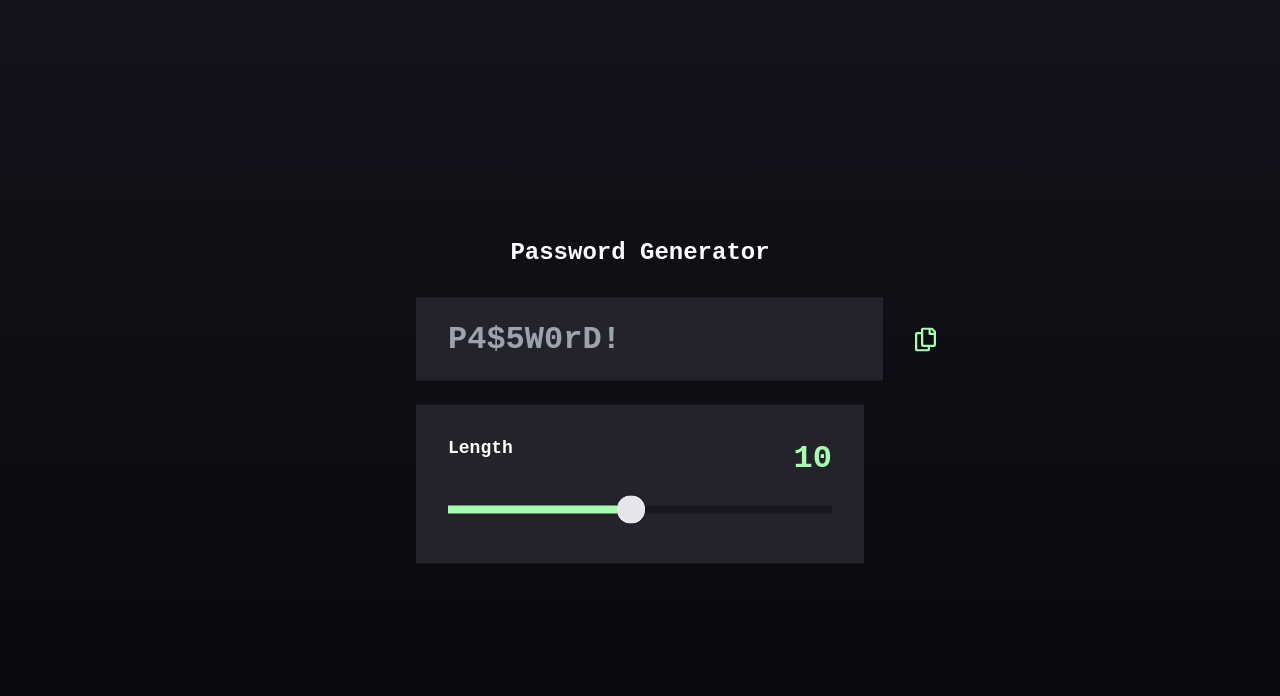
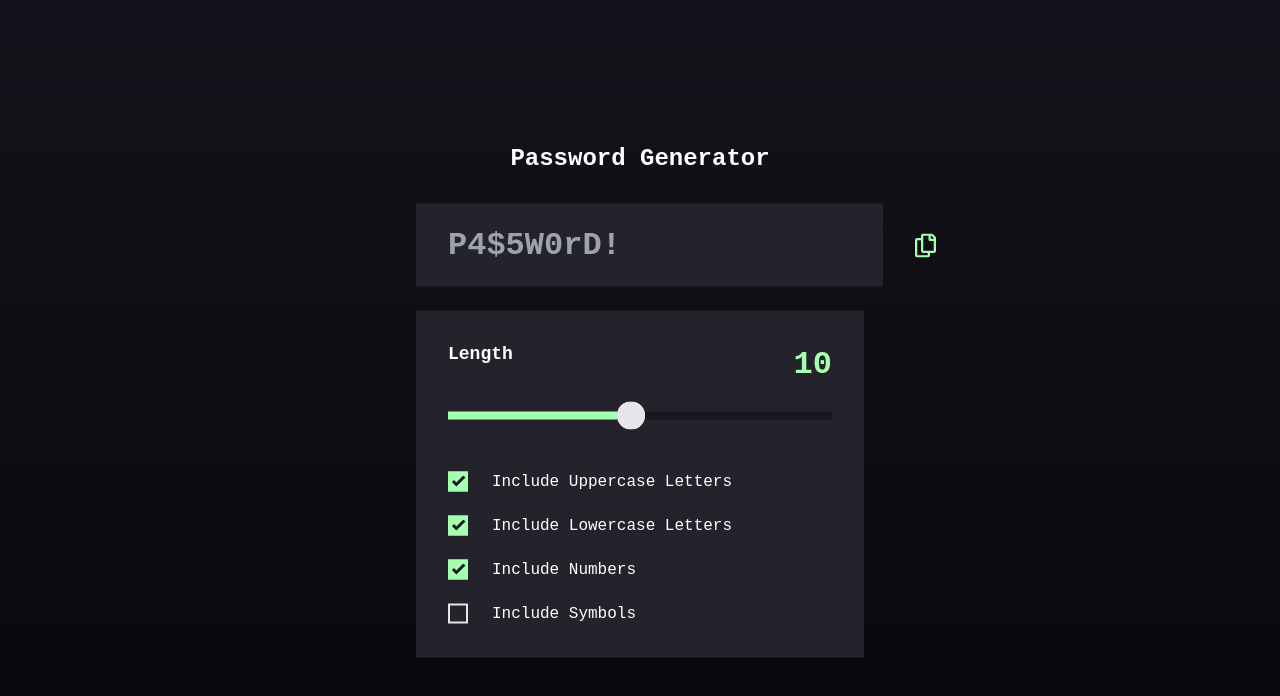
Before and after one commit to Konadu-Akwasi-Akuoko/password-generator-angular, an Angular app: page / in a window 1280 px wide. Shown: the top 696 px of the page. Built offline with nearby package versions, Linux system fonts and the light colour scheme.

Commit message:
feat: added all 4 checkboxes for the password generator component

```diff
--- /dev/null
+++ b/src/app/components/checkbox/checkbox.component.html
@@ -0,0 +1,27 @@
+<div class="flex flex-row items-center gap-x-6 relative">
+  <input
+    #checkbox
+    type="checkbox"
+    [name]="props.name"
+    [id]="props.name"
+    [checked]="props.value"
+    class="appearance-none peer cursor-pointer w-5 h-5 border-2 border-almost-white checked:bg-neon-green checked:border-neon-green"
+  />
+  <svg
+    width="14"
+    height="12"
+    xmlns="http://www.w3.org/2000/svg"
+    class="absolute top-[6px] left-1 cursor-pointer hidden peer-checked:block"
+    (click)="checkbox.click()"
+  >
+    <path
+      stroke="#18171F"
+      stroke-width="3"
+      fill="none"
+      d="M1 5.607 4.393 9l8-8"
+    />
+  </svg>
+  <label [htmlFor]="props.name" class="cursor-pointer">
+    {{ props.label }}
+  </label>
+</div>
--- /dev/null
+++ b/src/app/components/checkbox/checkbox.component.ts
@@ -0,0 +1,22 @@
+import { Component, Input, OnInit } from '@angular/core';
+
+@Component({
+  selector: 'app-checkbox',
+  standalone: true,
+  imports: [],
+  templateUrl: './checkbox.component.html',
+  styleUrl: './checkbox.component.css',
+})
+export class CheckboxComponent implements OnInit {
+  @Input() props: { label: string; value: boolean; name: string };
+
+  constructor() {
+    this.props = { label: '', value: false, name: '' };
+  }
+
+  ngOnInit(): void {
+    if (!this.props) {
+      throw new Error('Label is required');
+    }
+  }
+}
--- a/src/app/components/password-generator/password-generator.component.html
+++ b/src/app/components/password-generator/password-generator.component.html
@@ -26,7 +26,7 @@
     </div>
 
     <div class="w-full bg-dark-grey p-8">
-      <div>
+      <div class="mb-8">
         <div class="mb-4 flex flex-row justify-between">
           <label for="length" class="body w-fit">Length</label>
           <p class="heading-large text-neon-green w-fit">10</p>
@@ -41,6 +41,16 @@
           class="w-full slider"
         />
       </div>
+
+      <div>
+        <div class="flex flex-col gap-y-5">
+          @for (prop of props; track $index) {
+          <app-checkbox
+            [props]="{ label: prop.label, value: prop.value, name: prop.name }"
+          />
+          }
+        </div>
+      </div>
     </div>
   </div>
 </section>
--- a/src/app/components/password-generator/password-generator.component.ts
+++ b/src/app/components/password-generator/password-generator.component.ts
@@ -1,10 +1,30 @@
 import { Component } from '@angular/core';
+import { CheckboxComponent } from '../checkbox/checkbox.component';
 
 @Component({
   selector: 'app-password-generator',
   standalone: true,
-  imports: [],
+  imports: [CheckboxComponent],
   templateUrl: './password-generator.component.html',
   styleUrl: './password-generator.component.css',
 })
-export class PasswordGeneratorComponent {}
+export class PasswordGeneratorComponent {
+  props: { label: string; value: boolean; name: string }[];
+
+  constructor() {
+    this.props = [
+      {
+        label: 'Include Uppercase Letters',
+        value: true,
+        name: 'haveUppercase',
+      },
+      {
+        label: 'Include Lowercase Letters',
+        value: true,
+        name: 'haveLowercase',
+      },
+      { label: 'Include Numbers', value: true, name: 'haveNumbers' },
+      { label: 'Include Symbols', value: false, name: 'haveSymbols' },
+    ];
+  }
+}
```
Also changed, not shown: src/app/components/checkbox/checkbox.component.css (added), 1 other file (tests, documents, lock files or other folders).
